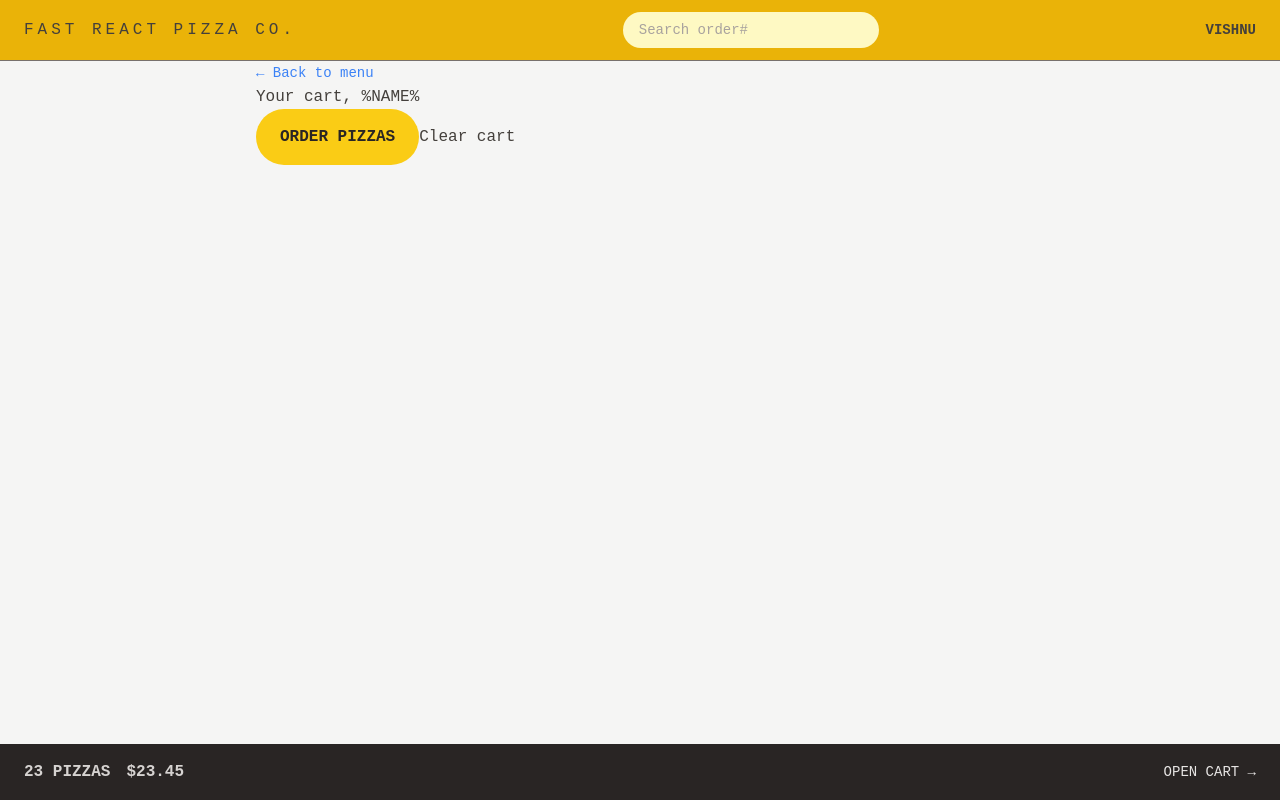
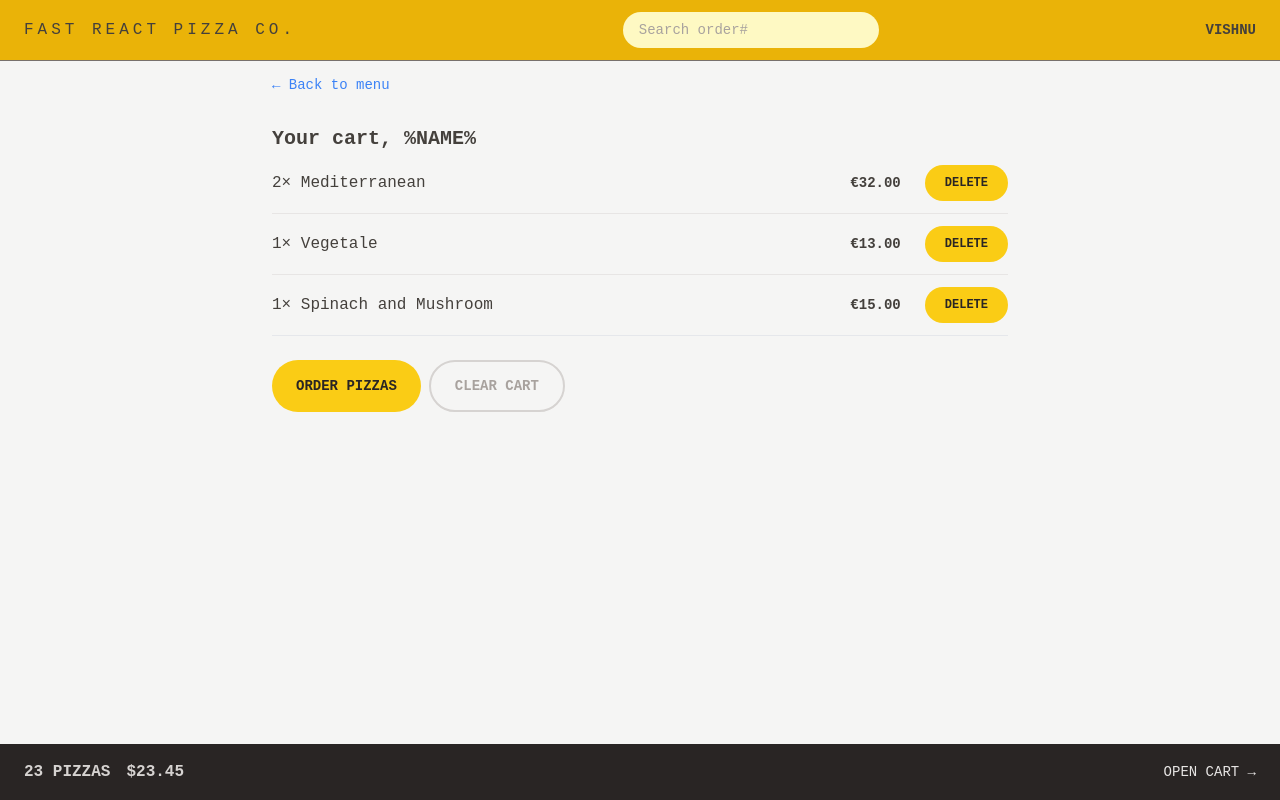
Before and after one commit to vishnukv0072/fastReactPizza, a React (Vite) app: page /cart in a window 1280 px wide. Built offline with nearby package versions, Linux system fonts and the light colour scheme.

Commit message:
Customised order page and cart

```diff
--- a/src/features/cart/Cart.jsx
+++ b/src/features/cart/Cart.jsx
@@ -1,43 +1,48 @@
+import CartItem from "./CartItem.jsx";
 
-// const fakeCart = [
-//   {
-//     pizzaId: 12,
-//     name: 'Mediterranean',
-//     quantity: 2,
-//     unitPrice: 16,
-//     totalPrice: 32,
-//   },
-//   {
-//     pizzaId: 6,
-//     name: 'Vegetale',
-//     quantity: 1,
-//     unitPrice: 13,
-//     totalPrice: 13,
-//   },
-//   {
-//     pizzaId: 11,
-//     name: 'Spinach and Mushroom',
-//     quantity: 1,
-//     unitPrice: 15,
-//     totalPrice: 15,
-//   },
-// ];
+const fakeCart = [
+  {
+    pizzaId: 12,
+    name: 'Mediterranean',
+    quantity: 2,
+    unitPrice: 16,
+    totalPrice: 32,
+  },
+  {
+    pizzaId: 6,
+    name: 'Vegetale',
+    quantity: 1,
+    unitPrice: 13,
+    totalPrice: 13,
+  },
+  {
+    pizzaId: 11,
+    name: 'Spinach and Mushroom',
+    quantity: 1,
+    unitPrice: 15,
+    totalPrice: 15,
+  },
+];
 
 import LinkButton from "../../ui/LinkButton.jsx";
 import Button from "../../ui/Button.jsx";
 
 function Cart() {
-  // const cart = fakeCart;
+  const cart = fakeCart;
 
   return (
-    <div>
+    <div className="px-4 py-3">
       <LinkButton to="/menu">&larr; Back to menu</LinkButton>
 
-      <h2>Your cart, %NAME%</h2>
+      <h2 className="mt-7 text-xl font-semibold">Your cart, %NAME%</h2>
 
-      <div>
+      <ul className="divide-y divide-stone-200 border-b">
+        {cart.map(item => <CartItem item={item} key={item.key}/>)}
+      </ul>
+
+      <div className="mt-6 space-x-2">
         <Button to="/order/new" type="primary">Order pizzas</Button>
-        <button>Clear cart</button>
+        <Button type="secondary">Clear cart</Button>
       </div>
     </div>
   );
--- a/src/features/cart/CartItem.jsx
+++ b/src/features/cart/CartItem.jsx
@@ -1,13 +1,17 @@
+import {formatCurrency} from "../../utils/helpers.js";
+import Button from "../../ui/Button.jsx";
+
 function CartItem({ item }) {
-  const { pizzaId, name, quantity, totalPrice } = item;
+  const { name, quantity, totalPrice } = item;
 
   return (
-    <li>
-      <p>
+    <li className="py-3 sm:flex sm:items-center sm:justify-between">
+      <p className="mb-1 sm:mb-0">
         {quantity}&times; {name}
       </p>
-      <div>
-        <p>{formatCurrency(totalPrice)}</p>
+      <div className="flex justify-between items-center sm:gap-6">
+        <p className="text-sm font-bold">{formatCurrency(totalPrice)}</p>
+        <Button type="small">Delete</Button>
       </div>
     </li>
   );
--- a/src/features/order/CreateOrder.jsx
+++ b/src/features/order/CreateOrder.jsx
@@ -34,8 +34,8 @@ const fakeCart = [
   },
 ];
 
-import {Form, useActionData, useNavigation} from "react-router-dom";
-// import {createOrder} from "../../services/apiRestaurant.js";
+import {Form, redirect, useActionData, useNavigation} from "react-router-dom";
+import {createOrder} from "../../services/apiRestaurant.js";
 
 function CreateOrder() {
   // const [withPriority, setWithPriority] = useState(false);
@@ -46,33 +46,33 @@ function CreateOrder() {
   const actionData = useActionData();
 
   return (
-    <div>
-      <h2>Ready to order? Let&apos;s go!</h2>
+    <div className="py-6 px-4">
+      <h2 className="text-xl font-semibold mb-8">Ready to order? Let&apos;s go!</h2>
 
       {/*both will work*/}
       {/*<Form method="POST" action="/order/new">*/}
       <Form method="POST">
-        <div>
-          <label>First Name</label>
-          <input type="text" name="customer" className="input" required />
+        <div className="mb-5 flex flex-col gap-2 sm:flex-row sm:items-center">
+          <label className="sm:basis-40">First Name</label>
+          <input type="text" name="customer" className="input grow" required />
         </div>
 
-        <div>
-          <label>Phone number</label>
-          <div>
-            <input type="tel" name="phone" className="input" required />
-          </div>
-          {actionData?.phone && <p>actionData.phone</p>}
-        </div>
-
-        <div>
-          <label>Address</label>
-          <div>
-            <input type="text" name="address" className="input" required />
+        <div className="mb-5 flex flex-col gap-2 sm:flex-row sm:items-center">
+          <label className="sm:basis-40">Phone number</label>
+          <div className="grow">
+            <input type="tel" name="phone" className="input w-full" required/>
+            {actionData?.phone && <p className="mt-2 rounded-md bg-red-100 p-2 text-xs text-red-700">{actionData.phone}</p>}
           </div>
         </div>
 
-        <div>
+        <div className="mb-5 flex flex-col gap-2 sm:flex-row sm:items-center">
+          <label className="sm:basis-40">Address</label>
+          <div className="grow">
+            <input type="text" name="address" className="input w-full" required />
+          </div>
+        </div>
+
+        <div className="mb-12 flex gap-5 items-center">
           <input
             className="h-6 w-6 accent-yellow-400 focus:outline-none focus:ring focus:ring-yellow-400 focus:ring-offset-2"
             type="checkbox"
@@ -81,7 +81,7 @@ function CreateOrder() {
             // value={withPriority}
             // onChange={(e) => setWithPriority(e.target.checked)}
           />
-          <label htmlFor="priority">Want to yo give your order priority?</label>
+          <label htmlFor="priority" className="font-semibold">Want to yo give your order priority?</label>
           <input type="hidden" name="cart" value={JSON.stringify(cart)}/>
         </div>
 
@@ -102,9 +102,8 @@ export async function action({request}) {
   const errors = {};
   if (!isValidPhone(order.phone)) errors.phone = "Please provide a valid phone number. We might need it to contact you.";
   if (Object.keys(errors).length > 0) return errors;
-  // const newOrder = await createOrder(order);
-  // return redirect(`/order/${newOrder.id}`);
-  return null;
+  const newOrder = await createOrder(order);
+  return redirect(`/order/${newOrder.id}`);
 }
 
 export default CreateOrder;
--- a/src/features/order/Order.jsx
+++ b/src/features/order/Order.jsx
@@ -7,46 +7,52 @@ import {
 } from "../../utils/helpers";
 import {getOrder} from "../../services/apiRestaurant.js";
 import {useLoaderData} from "react-router-dom";
+import OrderItem from "./OrderItem.jsx";
 
 
 function Order() {
   const order = useLoaderData();
   // Everyone can search for all orders, so for privacy reasons we're gonna gonna exclude names or address, these are only for the restaurant staff
   const {
-    // id,
+    id,
     status,
     priority,
     priorityPrice,
     orderPrice,
     estimatedDelivery,
-    // cart,
+    cart
   } = order;
   const deliveryIn = calcMinutesLeft(estimatedDelivery);
 
   return (
-    <div>
-      <div>
-        <h2>Status</h2>
-
-        <div>
-          {priority && <span>Priority</span>}
-          <span>{status} order</span>
+    <div className="px-4 py-6 space-y-8">
+      <div className="flex flex-wrap items-center justify-between gap-2">
+        <h2 className="text-xl font-semibold">Order #{id} status</h2>
+        <div className="space-x-2">
+          {priority && <span
+            className="bg-red-500 rounded-full py-1 px-3 text-sm uppercase font-semibold text-red-50 tracking-wide">Priority</span>}
+          <span
+            className="bg-green-500 rounded-full py-1 px-3 text-sm uppercase font-semibold text-green-50 tracking-wide">{status} order</span>
         </div>
       </div>
 
-      <div>
-        <p>
+      <div className="flex flex-wrap items-center justify-between gap-2 bg-stone-200 px-6 py-5">
+        <p className="font-medium">
           {deliveryIn >= 0
             ? `Only ${calcMinutesLeft(estimatedDelivery)} minutes left 😃`
             : "Order should have arrived"}
         </p>
-        <p>(Estimated delivery: {formatDate(estimatedDelivery)})</p>
+        <p className="text-sm text-stone-500">(Estimated delivery: {formatDate(estimatedDelivery)})</p>
       </div>
 
-      <div>
-        <p>Price pizza: {formatCurrency(orderPrice)}</p>
-        {priority && <p>Price priority: {formatCurrency(priorityPrice)}</p>}
-        <p>To pay on delivery: {formatCurrency(orderPrice + priorityPrice)}</p>
+      <ul className="divide-y divide-stone-200 border-b border-t">
+        {cart.map(item => <OrderItem item={item} key={item.pizzaId}/>)}
+      </ul>
+
+      <div className="space-y-2 bg-stone-200 px-6 py-5">
+        <p className="text-sm font-medium text-stone-600">Price pizza: {formatCurrency(orderPrice)}</p>
+        {priority && <p className="text-sm font-medium text-stone-600">Price priority: {formatCurrency(priorityPrice)}</p>}
+        <p className="font-semibold">To pay on delivery: {formatCurrency(orderPrice + priorityPrice)}</p>
       </div>
     </div>
   );
--- a/src/features/order/OrderItem.jsx
+++ b/src/features/order/OrderItem.jsx
@@ -1,13 +1,15 @@
-function OrderItem({ item, isLoadingIngredients, ingredients }) {
+import {formatCurrency} from "../../utils/helpers.js";
+
+function OrderItem({ item }) {
   const { quantity, name, totalPrice } = item;
 
   return (
-    <li>
-      <div>
+    <li className="py-3">
+      <div className="flex items-center justify-between gap-4 text-sm">
         <p>
-          <span>{quantity}&times;</span> {name}
+          <span className="font-bold">{quantity}&times;</span> {name}
         </p>
-        <p>{formatCurrency(totalPrice)}</p>
+        <p className="font-bold">{formatCurrency(totalPrice)}</p>
       </div>
     </li>
   );
--- a/src/index.css
+++ b/src/index.css
@@ -5,7 +5,7 @@
 @layer components {
   .input {
     @apply rounded-full border border-stone-200 px-4 py-2 text-sm
-    transition-all duration-300 placeholder:text-stone-400 focus:outline-none focus:ring focus:ring-yellow-400 w-full
+    transition-all duration-300 placeholder:text-stone-400 focus:outline-none focus:ring focus:ring-yellow-400
     md:px-6 md:py-3
   }
 
--- a/src/ui/Button.jsx
+++ b/src/ui/Button.jsx
@@ -1,12 +1,15 @@
 import {Link} from "react-router-dom";
 
 function Button({children, disabled, to, type}) {
-  const base = "inline-block rounded-full bg-yellow-400 font-semibold uppercase tracking-wid text-stone-800 " +
+  const base = "inline-block text-sm rounded-full bg-yellow-400 font-semibold uppercase tracking-wid text-stone-800 " +
     "hover:bg-yellow-300 transition-colors duration-300 focus:outline-none focus:ring focus:ring-yellow-300 focus:bg-yellow-300 " +
     "focus:ring-offset-2 disabled:cursor-not-allowed"
   const styles = {
     primary: base + " px-4 py-3 md:px-6 md:py-4",
-    small: base + " px-4 py-2 md:px-5 md:py-2.5 text-xs"
+    small: base + " px-4 py-2 md:px-5 md:py-2.5 text-xs",
+    secondary: "inline-block text-sm rounded-full bg-transparent border-2 border-stone-300 font-semibold uppercase tracking-wid text-stone-400 " +
+      "hover:bg-stone-300 hover:text-stone-800 transition-colors duration-300 focus:outline-none focus:ring focus:ring-stone-200 " +
+      "focus:bg-stone-300 focus:text-stone-800 focus:ring-offset-2 disabled:cursor-not-allowed px-4 py-2.5 md:px-6 md:py-3.5"
   }
   if (to) return <Link to={to} className={styles[type]}>Order pizzas</Link>;
   return (
```
Also changed, not shown: index.html (+3 -2 lines).
